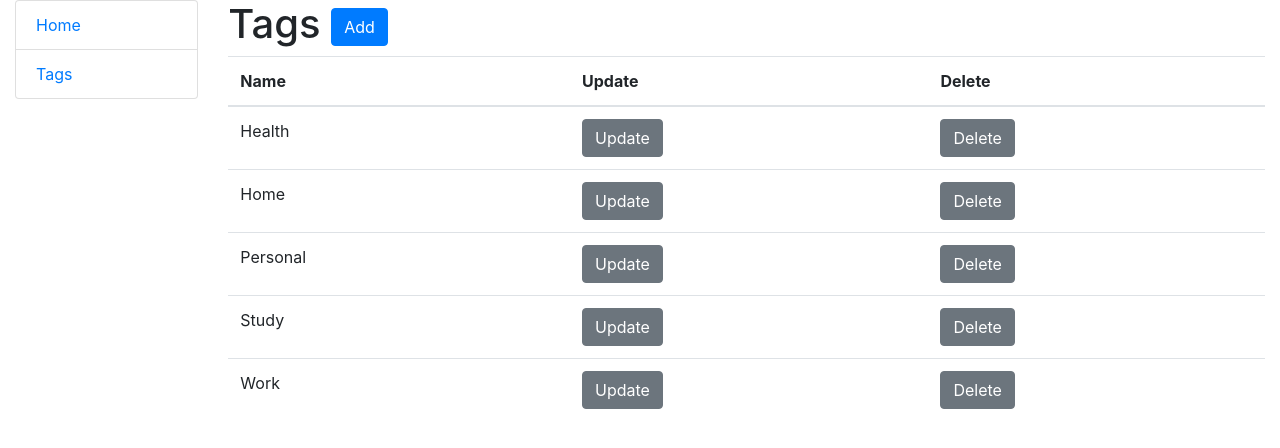
After one commit to StrawHato/todo-list, a Django app: page /tags/ in a window 1280 px wide. The commit adds this page. Shown: the top 448 px of the page. Run offline with Django 5.2, Linux system fonts and the light colour scheme; data comes from the database, SQL or seed files in the repository.

Commit message:
Add tags list page

```diff
--- a/templates/includes/sidebar.html
+++ b/templates/includes/sidebar.html
@@ -1,8 +1,8 @@
 <ul class="sidebar-nav list-group">
   <li class="list-group-item">
-    <a href="#">Home</a>
+    <a href="{% url 'todo_app:todo-list' %}">Home</a>
   </li>
   <li class="list-group-item">
-    <a href="#">Tags</a>
+    <a href="{% url 'todo_app:tag-list' %}">Tags</a>
   </li>
 </ul>
--- /dev/null
+++ b/templates/todo_app/tag_list.html
@@ -0,0 +1,36 @@
+{% extends "base.html" %}
+
+{% block content %}
+  <h1>Tags
+  <a href="#" class="btn btn-primary">Add</a>
+  </h1>
+  {% if tag_list %}
+    <table class="table align-middle">
+      <tr>
+        <th style="width: 100px;">Name</th>
+        <th style="width: 80px;">Update</th>
+        <th style="width: 80px;">Delete</th>
+      </tr>
+      <tbody>
+      {% for tag in tag_list %}
+        <tr>
+          <td>{{ tag.name }}</td>
+          <td>
+            <a href="#" class="btn btn-secondary">
+              Update
+            </a>
+          </td>
+          <td>
+            <a href="#" class="btn btn-secondary">
+              Delete
+            </a>
+          </td>
+        </tr>
+      {% endfor %}
+      </tbody>
+    </table>
+  {% else %}
+    <p>There are no tags in TODO-list yet.</p>
+  {% endif %}
+
+{% endblock %}
--- a/todo_app/urls.py
+++ b/todo_app/urls.py
@@ -1,9 +1,13 @@
 from django.urls import path
 
-from todo_app.views import TodoListView
+from todo_app.views import (
+    TodoListView,
+    TagListView
+)
 
 urlpatterns = [
     path("", TodoListView.as_view(), name="todo-list"),
+    path("tags/", TagListView.as_view(), name="tag-list"),
 ]
 
 app_name = "todo_app"
--- a/todo_app/views.py
+++ b/todo_app/views.py
@@ -6,3 +6,7 @@ from todo_app.models import Task, Tag
 
 class TodoListView(generic.ListView):
     model = Task
+
+
+class TagListView(generic.ListView):
+    model = Tag
```
